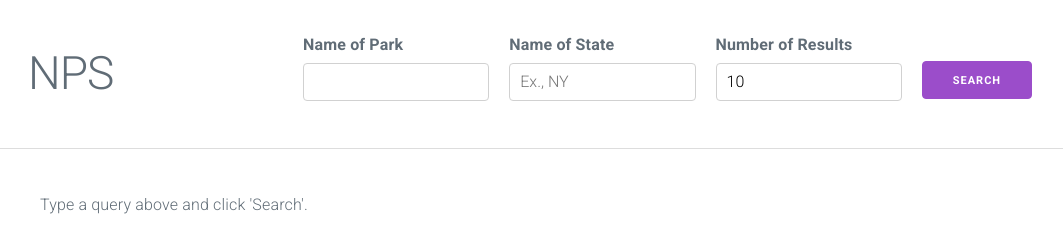
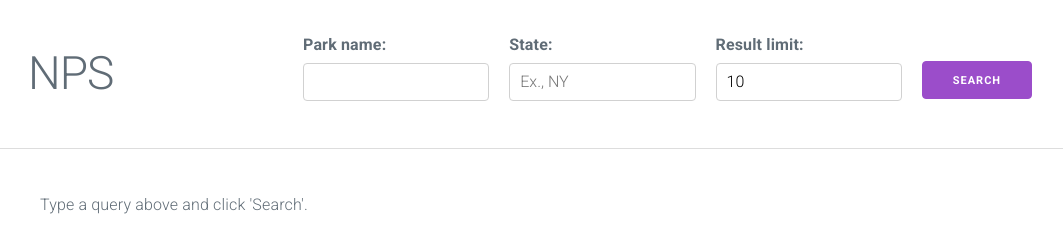
Before and after one commit to thinkful-ei-macaw/nps-api-am, a plain HTML site: page index.html in a window 1280 px wide. Shown: the whole page, without its empty margins (72-1135 px from the left). Drawn offline with nearby package versions, Linux system fonts and the light colour scheme.

Commit message:
Updated labels in HTML

```diff
--- a/index.html
+++ b/index.html
@@ -18,17 +18,17 @@
           <form class="column container" id="national-parks">
             <div class="row middle">
               <div class="column">
-                <label for="park-name">Name of Park</label>
+                <label for="park-name">Park name:</label>
                 <input type="text" id="park-name" required>
               </div>
 
               <div class="column">
-                <label for="state-name" >Name of State</label>
+                <label for="state-name" >State:</label>
                 <input type="text" id="state-name" maxlength="2" placeholder="Ex., NY" title="2 character format" pattern="[A-Za-z]+">
               </div>
 
               <div class="column">
-                <label for="search-results">Number of Results</label>
+                <label for="search-results">Result limit:</label>
                 <input type="number" id="search-results" value="10" min="1" required>
               </div>
 
```
